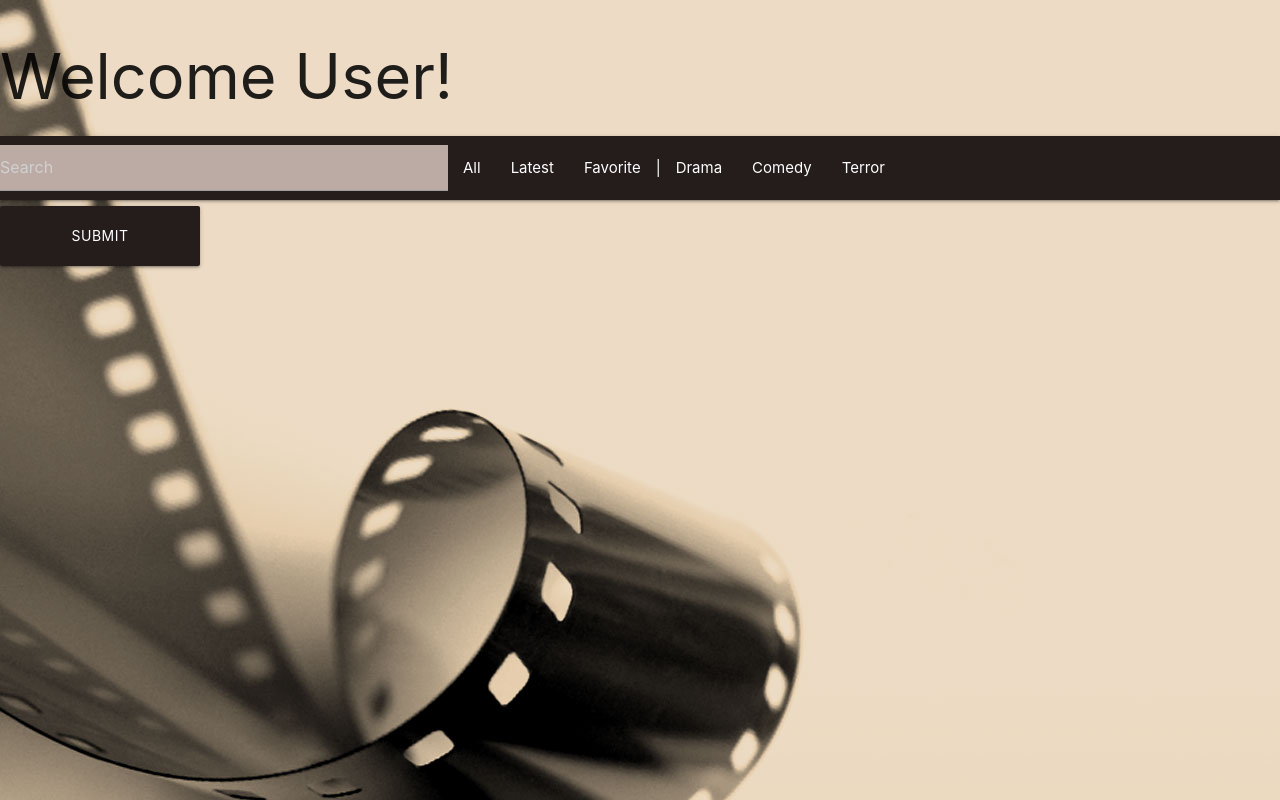
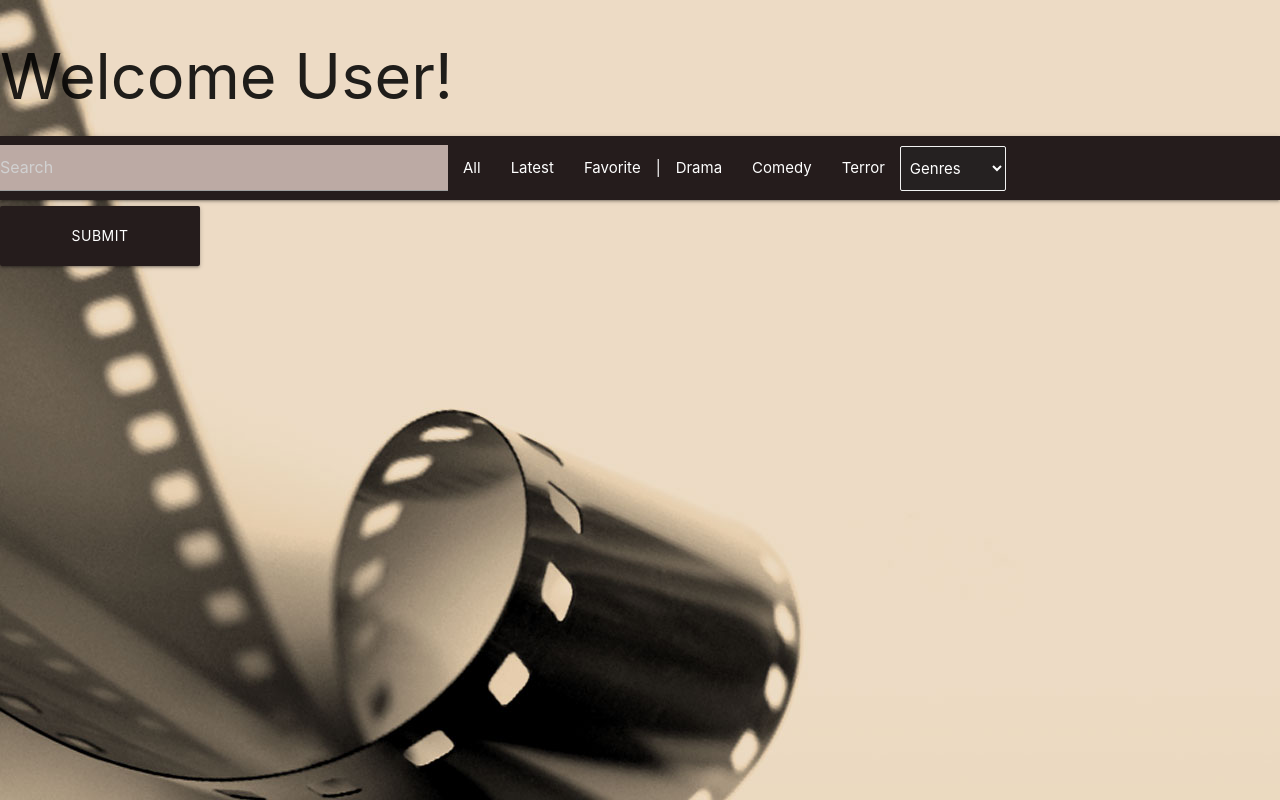
Before and after one commit to martinhgonzalez/movie-database-project, a React (Create React App) app: page /user in a window 1280 px wide. Built offline with nearby package versions, Linux system fonts and the light colour scheme; no server answers.

Commit message:
dropdawn agregado

```diff
--- a/public/index.html
+++ b/public/index.html
@@ -32,6 +32,9 @@
     <script src="https://cdnjs.cloudflare.com/ajax/libs/materialize/1.0.0/js/materialize.min.js"></script>
     <link href="https://fonts.googleapis.com/icon?family=Material+Icons" rel="stylesheet">
 
+    <script src="https://code.jquery.com/jquery-3.4.1.slim.min.js" integrity="sha384-J6qa4849blE2+poT4WnyKhv5vZF5SrPo0iEjwBvKU7imGFAV0wwj1yYfoRSJoZ+n" crossorigin="anonymous"></script>
+<script src="https://cdn.jsdelivr.net/npm/popper.js@1.16.0/dist/umd/popper.min.js" integrity="sha384-Q6E9RHvbIyZFJoft+2mJbHaEWldlvI9IOYy5n3zV9zzTtmI3UksdQRVvoxMfooAo" crossorigin="anonymous"></script>
+<script src="https://stackpath.bootstrapcdn.com/bootstrap/4.4.1/js/bootstrap.min.js" integrity="sha384-wfSDF2E50Y2D1uUdj0O3uMBJnjuUD4Ih7YwaYd1iqfktj0Uod8GCExl3Og8ifwB6" crossorigin="anonymous"></script>
 
     <title>React App</title>
   </head>
--- a/src/Components/Nav/Nav.js
+++ b/src/Components/Nav/Nav.js
@@ -29,6 +29,7 @@
       onClickedFilter,
       onClickedGenreFilter
     } = this.props;
+    //console.log(this.state.genres[0].name);
     return (
       <>
         <nav>
@@ -88,10 +89,18 @@
                   Terror
                 </a>
               </li>
+              <li>
+              <select class="browser-default">
+                <option value="" disabled selected>Genres</option>
+                <option value="1">Action</option>
+                <option value="2">Adventure</option>
+                <option value="3">Animation</option>
+              </select>
+              </li>
             </ul>
           </div>
         </nav>
-      </>
+</>
     );
   }
 }
--- a/src/Components/Nav/nav.css
+++ b/src/Components/Nav/nav.css
@@ -0,0 +1,5 @@
+.browser-default{
+    background-color: #252121;
+    color: white;
+    margin-top: 10px;
+}
```
